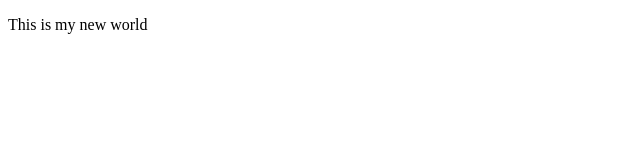
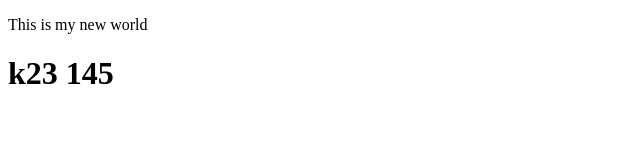
Before and after one commit to jeffinsamgeorge7/LearnGit, a plain HTML site: page index.html in a window 1280 px wide. Shown: the whole page, without its empty margins (0-640 px from the left). Drawn offline with Linux system fonts and the light colour scheme.

Commit message:
side add

```diff
--- a/index.html
+++ b/index.html
@@ -8,5 +8,6 @@
 <body>
 
     <p>This is my new world</p>
+    <h1>k23 145</h1>
 </body>
 </html>
```
